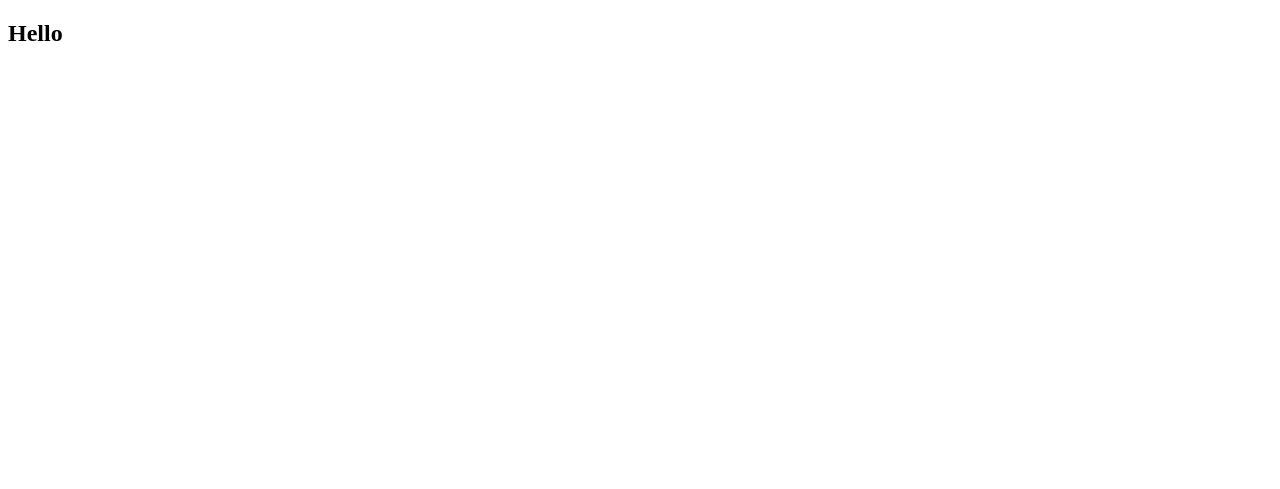
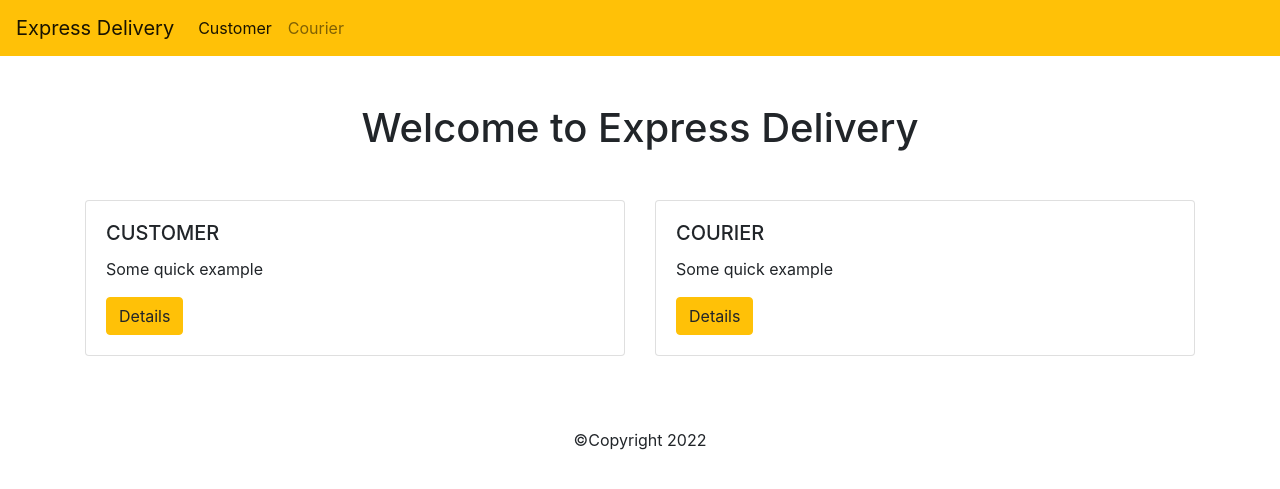
Before and after one commit to David-Uk/django_delivery_app, a Django app: page / in a window 1280 px wide. Before the commit the part shown is almost empty. Shown: the top 489 px of the page. Run offline with Django 3.2, Linux system fonts and the light colour scheme; some libraries are stand-ins or nearby versions.

Commit message:
Setup basic homepage

```diff
--- a/app/templates/home.html
+++ b/app/templates/home.html
@@ -12,10 +12,95 @@
             content="width=device-width, initial-scale=1.0"
         >
         <title>Document</title>
+        {% load bootstrap4 %}
+        {% bootstrap_css %}
+        {% bootstrap_javascript jquery='full' %}
     </head>
 
     <body>
-        <h2>Hello</h2>
+        <nav class="navbar navbar-expand-lg navbar-light bg-warning">
+
+            <a
+                class="navbar-brand"
+                href="#"
+            >Express Delivery</a>
+            <button
+                class="navbar-toggler"
+                type="button"
+                data-bs-toggle="collapse"
+                data-bs-target="#navbarSupportedContent"
+                aria-controls="navbarSupportedContent"
+                aria-expanded="false"
+                aria-label="Toggle navigation"
+            >
+                <span class="navbar-toggler-icon"></span>
+            </button>
+            <div
+                class="collapse navbar-collapse"
+                id="navbarSupportedContent"
+            >
+                <ul class="navbar-nav">
+                    <li class="nav-item">
+                        <a
+                            class="nav-link active"
+                            aria-current="page"
+                            href="#"
+                        >Customer</a>
+                    </li>
+                    <li class="nav-item">
+                        <a
+                            class="nav-link"
+                            href="#"
+                        >Courier</a>
+                    </li>
+                </ul>
+
+            </div>
+        </nav>
+
+        <div class="container">
+
+            <div class="row">
+                <div class="col-lg-12">
+                    <h1 class="text-center mt-5 mb-5">Welcome to Express Delivery</h1>
+                </div>
+
+
+                <div class="col-lg-6 mb-4">
+                    <div class="card">
+
+                        <div class="card-body">
+                            <h5 class="card-title">CUSTOMER</h5>
+                            <p class="card-text">Some quick example</p>
+                            <a
+                                href="/customer/"
+                                class="btn btn-warning"
+                            >Details</a>
+                        </div>
+                    </div>
+
+                </div>
+
+                <div class="col-lg-6 mb-4">
+                    <div class="card">
+
+                        <div class="card-body">
+                            <h5 class="card-title">COURIER</h5>
+                            <p class="card-text">Some quick example</p>
+                            <a
+                                href="/courier/"
+                                class="btn btn-warning"
+                            >Details</a>
+                        </div>
+                    </div>
+
+                </div>
+            </div>
+        </div>
+
+        <footer class="text-center mt-5 mb-5">
+            &copy;Copyright 2022
+        </footer>
     </body>
 
 </html>
--- a/app/views.py
+++ b/app/views.py
@@ -1,5 +1,15 @@
 from django.shortcuts import render
 
 # Create your views here.
+
+
 def home(request):
     return render(request, 'home.html')
+
+
+def customer_page(request):
+    return render(request, 'home.html')
+
+
+def courier_page(request):
+    return render(request, 'home.html')
--- a/django_delivery_app/settings.py
+++ b/django_delivery_app/settings.py
@@ -38,6 +38,7 @@ INSTALLED_APPS = [
     'django.contrib.messages',
     'django.contrib.staticfiles',
     'app',
+    'bootstrap4',
 ]
 
 MIDDLEWARE = [
--- a/django_delivery_app/urls.py
+++ b/django_delivery_app/urls.py
@@ -20,4 +20,6 @@ from app import views
 urlpatterns = [
     path('admin/', admin.site.urls),
     path('', views.home),
+    path('customer', views.customer_page),
+    path('courier', views.courier_page),
 ]
```
